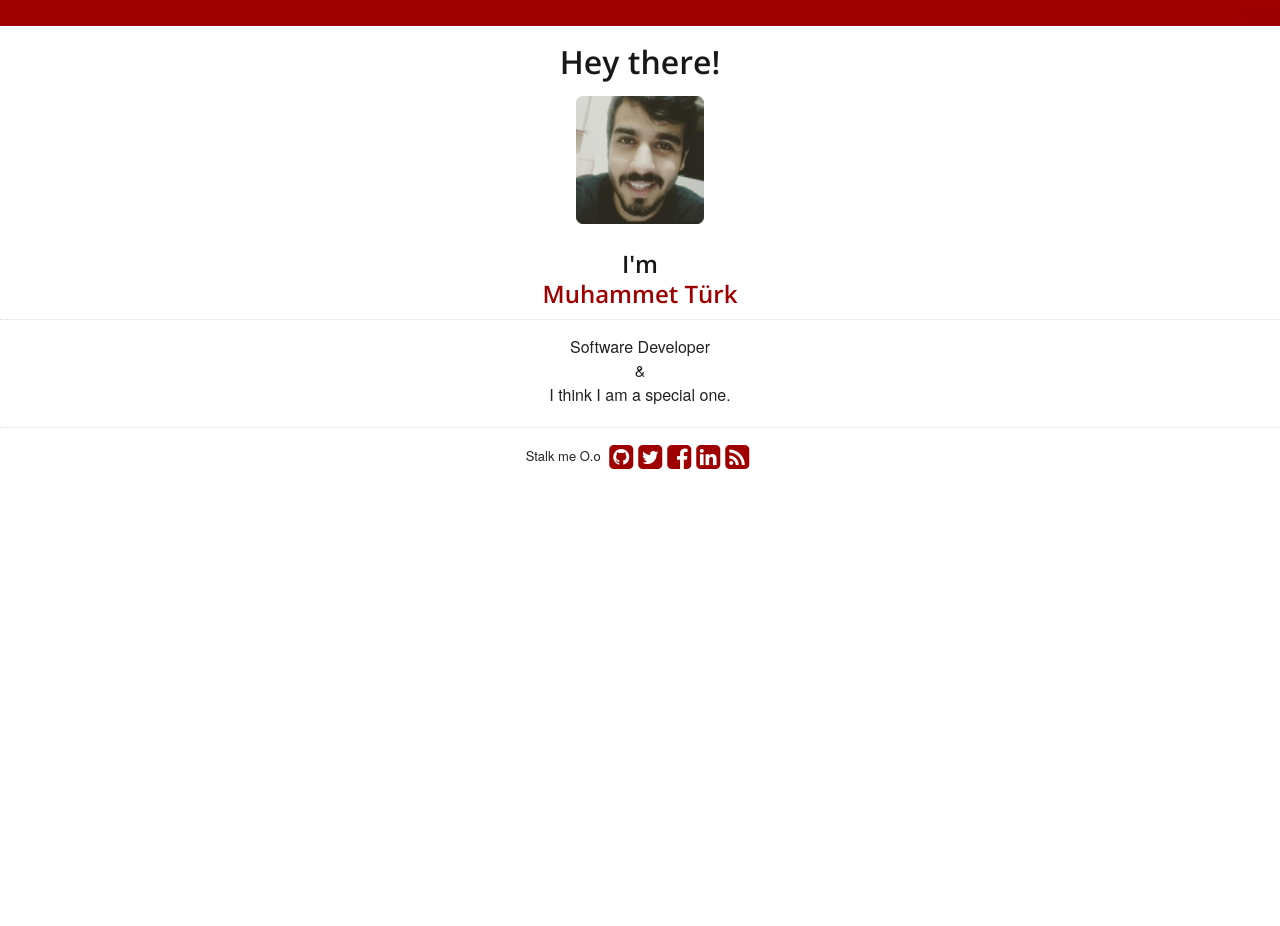
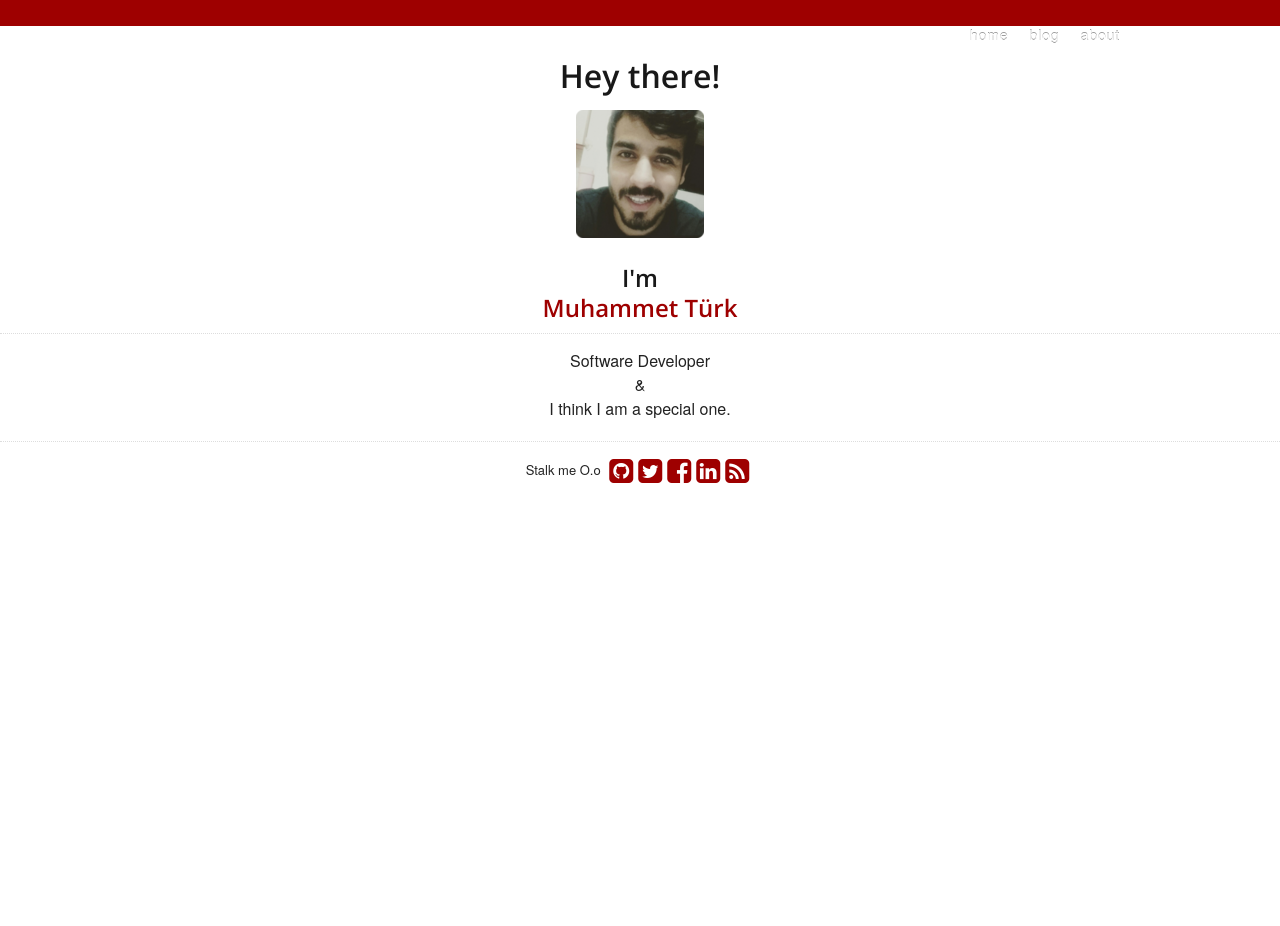
Before and after one commit to mturk111/mturk111.github.io, a Jekyll site: the page built from index.html, in a window 1280 px wide. Built offline with Jekyll 4.4.1, drawn with Linux system fonts in a browser that asks for light colours; nearby versions of some CDN libraries.

Commit message:
Update default-without-footer.html

```diff
--- a/_layouts/default-without-footer.html
+++ b/_layouts/default-without-footer.html
@@ -19,12 +19,14 @@
   <link href="https://maxcdn.bootstrapcdn.com/font-awesome/4.4.0/css/font-awesome.min.css" rel="stylesheet" integrity="sha256-k2/8zcNbxVIh5mnQ52A0r3a6jAgMGxFJFE2707UxGCk= sha512-ZV9KawG2Legkwp3nAlxLIVFudTauWuBpC10uEafMHYL0Sarrz5A7G79kXh5+5+woxQ5HM559XX2UZjMJ36Wplg==" crossorigin="anonymous">
 </head>
 <body>
-<div id ="topbarhome">
+<div class="container">
+<div id ="topbar">
   <ul>
     <li><a href="/about">about</a></li>
     <li><a href="/blog">blog</a></li>
     <li><a href="/">home</a></li>
   </ul>
+</div>
 </div>
 <div>
   {% include sidebar.html %}
```
